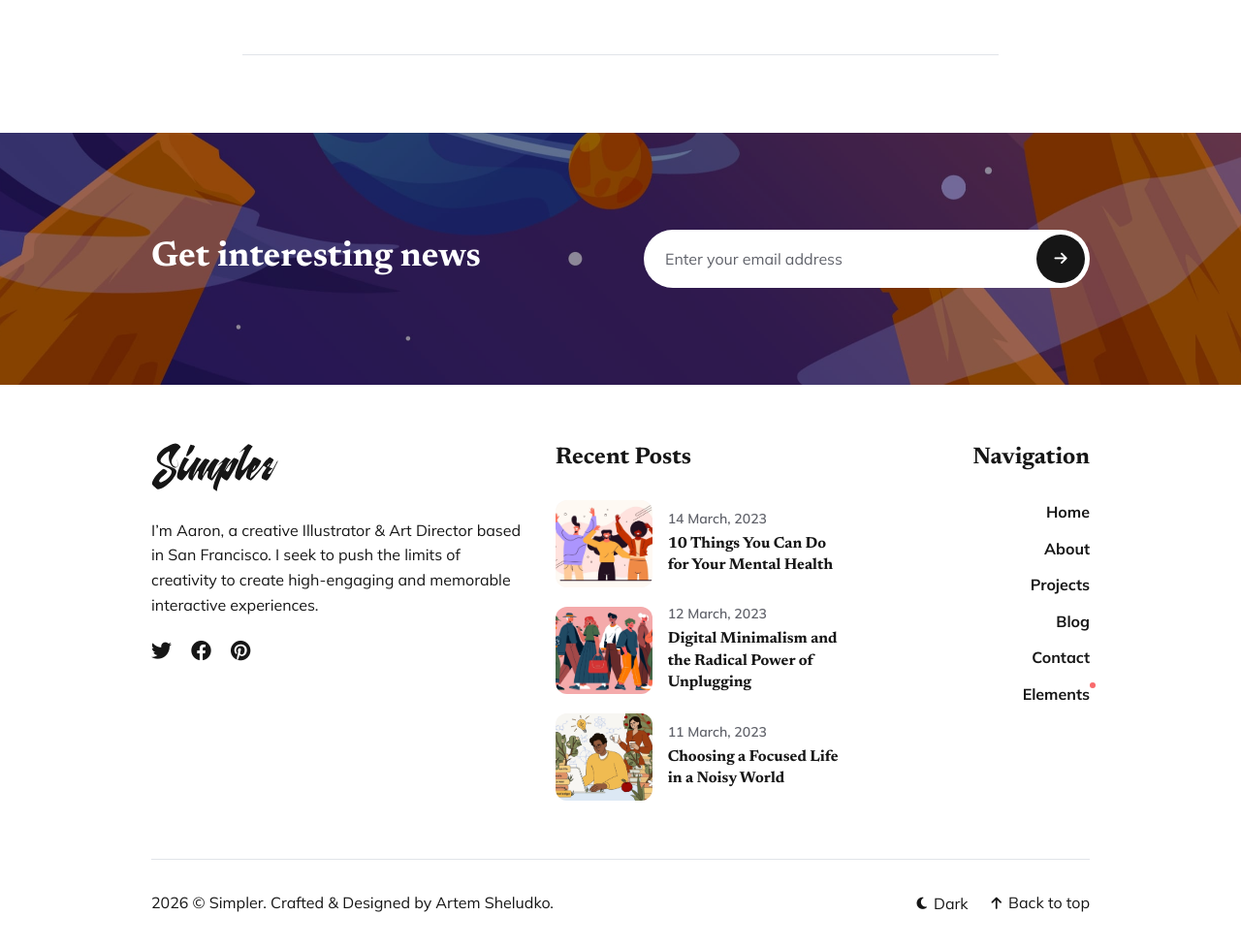
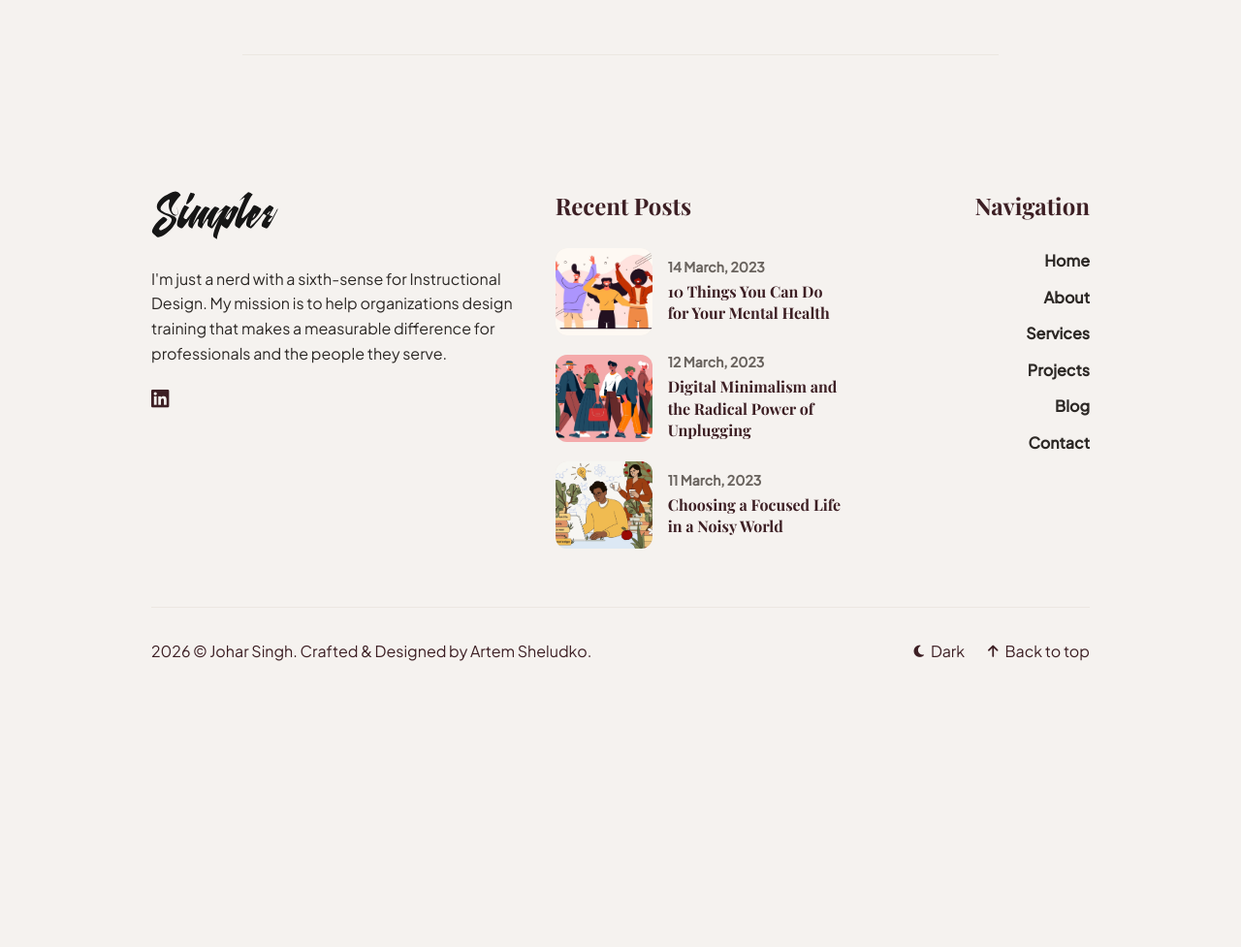
Before and after one commit to j0har/joharsingh.com, a Jekyll site: the page built from _pages/elements.md, in a window 1280 px wide and 1400 px high, scrolled down 7521 px, cut to the strip 423-1400 px from the top of the window. Shown: the whole strip at 97% size. Built offline with Jekyll 4.4.1, drawn with Linux system fonts in a browser that asks for light colours; some web fonts are replaced; after the commit the page ends 8661 px from its top, so only the background shows below that; some of the changed text lies outside the part shown.

Commit message:
Brand foundation: fonts, colors, site identity, nav, hero copy

```diff
--- a/_data/settings.yml
+++ b/_data/settings.yml
@@ -1,15 +1,15 @@
 #-------------------------------
 # Site Settings
-title: Simpler
-logo: "/images/logo.svg" # You can add own logo. For example "/images/logo.svg".
+title: Johar Singh
+logo: "/images/logo.svg"
 logo_dark: "/images/logo-dark.svg"
-description: Simpler – A modern portfolio theme for Jekyll.
-color_scheme: auto # You can choose three modes auto, light, and dark. By default, the auto mode is set, which means the users can choose the light or dark mode themself.
+description: I craft learning experiences that respect your intelligence, reward your time, and help you build meaningful skills.
+color_scheme: auto
 
 
 #-------------------------------
 # Author Settings
-author_name: Aaron Simons
+author_name: Johar Singh
 
 
 #-------------------------------
@@ -20,98 +20,65 @@ menu_settings:
       url: "/"
     - title: "About"
       url: "/about/"
+    - title: "Services"
+      url: "/services/"
+    - title: "Projects"
+      url: "/projects/"
     - title: "Blog"
       url: "/blog/"
-    - title: "Projects"
-      url: "/projects/"
-    - title: "Pages"
-      submenu:
-      - url: "/contact/"
-        title: "Contact"
-      - url: "/elements/"
-        title: "Elements"
+    - title: "Contact"
+      url: "/contact/"
 
 
 #-------------------------------
 # Social Settings
 social:
-- {icon: "fa-brands fa-twitter", link: "https://twitter.com"}
-- {icon: "fa-brands fa-facebook", link: "https://facebook.com"}
-- {icon: "fa-brands fa-pinterest", link: "https://pinterest.com"}
-
-# Example of adding a new link to the header and footer - {icon: "fa-brands fa-youtube", link: "https://youtube.com"}
-# Other icons can be found at https://fontawesome.com/icons
+- {icon: "fa-brands fa-linkedin", link: "https://www.linkedin.com/in/joharsingh/"}
 
 
 #-------------------------------
 # Hero Settings
 hero:
   enable: true
-  hero_title: Aaron Simons. Building Digital <span><i>Products & Brands</i></span> # Add the "span" tag to highlight text.
-  hero_description: I’m Aaron, a creative Illustrator & Art Director based in San Francisco. I seek to push the limits of creativity to create high-engaging and memorable interactive experiences.
-  hero_image: "/images/01.jpg"
-  hero_button_contact: Get In Touch
+  hero_title: Designing outcome-oriented learning solutions and simulations.
+  hero_description: I craft learning experiences that respect your intelligence, reward your time, and help you build meaningful skills.
+  hero_image: "/images/hero.jpg"
+  hero_button_contact: Get in Touch
   hero_button_about: About Me
 
 
 #-------------------------------
 # Projects Settings
-section_projects_title: 👨🏻‍💻 Selected Works
+section_projects_title: Selected Work
 
 
 #-------------------------------
 # Testimonials Section
-section_testimonial_title: 🙂 What Clients Say
-
-testimonial_items:
-  - name: "Carla Kenter"
-    image: "/images/client-1.jpg"
-    designation: "Professional Artist"
-    link: "https://twitter.com/"
-    content : "Quisque cursus, metus vitae pharetra auctor, sem massa mattis sem, at interdum magna augue eget diam. Vestibulum ante ipsum primis in faucibus orci luctus"
-
-  - name: "Kierra Botosh"
-    image: "/images/client-2.jpg"
-    designation: "Growth & Community"
-    link: "https://facebook.com/"
-    content : "Quisque cursus, metus vitae pharetra auctor, sem massa mattis sem, at interdum magna augue eget diam. Vestibulum ante ipsum primis in faucibus orci luctus"
-
-  - name: "Randy Herwitz"
-    image: "/images/client-3.jpg"
-    designation: "Executive Assistant"
-    link: "https://twitter.com/"
-    content : "Quisque cursus, metus vitae pharetra auctor, sem massa mattis sem, at interdum magna augue eget diam. Vestibulum ante ipsum primis in faucibus orci luctus"
-
-  - name: "Hanna Franci"
-    image: "/images/client-4.jpg"
-    designation: "Product Designer"
-    link: "https://twitter.com/"
-    content : "Quisque cursus, metus vitae pharetra auctor, sem massa mattis sem, at interdum magna augue eget diam. Vestibulum ante ipsum primis in faucibus orci luctus"
+# Disabled at launch — no testimonials yet
+section_testimonials:
+  enable: false
 
 
 #-------------------------------
 # Blog Section
-section_blog_title: 📚 Read Latest Posts
-#-------------------------------
+section_blog_title: Read Latest Posts
 
 
+#-------------------------------
 # Tags Section
-section_tags_title: ✌️ Explore Topics
+section_tags_title: Explore Topics
 
 
 #-------------------------------
 # Newsletter Settings
+# Wire to Kit (ConvertKit) at launch
 mailchimp_settings:
-  enable: true
-  mailchimp_title: Get interesting news
-  mailchimp_identifier: frnla.us6.list-manage.com/subscribe/post?u=6314d69a3f315af7ce3fb00a0&amp;id=3038727cc3 # Add your MailChimp form identifier. For example - frnla.us6.list-manage.com/subscribe/post?u=6314d69a3f315af7ce3fb00a0&amp;id=3038727cc3
-  mailchimp_input_text: Enter your email address
-  mailchimp_background_image: /images/subscribe-bg.jpg
+  enable: false
 
 
 #-------------------------------
 # Footer Settings
-footer_description: I’m Aaron, a creative Illustrator & Art Director based in San Francisco. I seek to push the limits of creativity to create high-engaging and memorable interactive experiences.
+footer_description: I'm just a nerd with a sixth-sense for Instructional Design. My mission is to help organizations design training that makes a measurable difference for professionals and the people they serve.
 
 
 #-------------------------------
@@ -122,31 +89,31 @@ footer_menu_settings:
       url: "/"
     - title: "About"
       url: "/about/"
+    - title: "Services"
+      url: "/services/"
     - title: "Projects"
       url: "/projects/"
-    - url: "/blog/"
-      title: "Blog"
-    - url: "/contact/"
-      title: "Contact"
-    - url: "/elements/"
-      title: "Elements"
+    - title: "Blog"
+      url: "/blog/"
+    - title: "Contact"
+      url: "/contact/"
 
 
 #-------------------------------
 # Contact Settings
+# Wire to Formspree at launch
 contact:
-  email: your@email.com # Add your form_id
-  description: Simpler comes with a built-in contact form, that you can use with Formspree service to handle up to 50 submissions per month for free. You could also easily switch to another contact form service if you want. # Add a description of your form
-
-# NOTE
-# Simpler theme comes with a contact form built-in. You can use this form with Formspree (https://formspree.io/) service and get up to 50 submissions for free. Also, you can easily switch to another service if you want.
+  email: ""
+  description: If you want to team up on your next project, shoot me a message to get started. Tell me a bit about your goals, timeline, and any specific challenges you want to address.
 
 
 #-------------------------------
 # Comment Section (Disqus)
-disqus_identifier: anvodstudio-demo # Add your shortname for Disqus Comment. For example anvodstudio-demo
+# Not in use
+disqus_identifier:
 
 
 #-------------------------------
 # Google Analytics
-google_analytics: # Add your GA Tracking Id
+# Add GA4 tracking ID at launch
+google_analytics:
--- a/_includes/head.html
+++ b/_includes/head.html
@@ -13,19 +13,20 @@
   <meta name="twitter:card" content="summary_large_image">
   <meta name="twitter:title" content="{% if page.url == "/" %}{{ site.data.settings.title }}{% else %}{{ page.title }} – {{ site.data.settings.title }}{% endif %}">
   <meta name="twitter:description" content="{% if page.url == "/" %}{{ site.data.settings.description | strip_html | xml_escape }}{% elsif page.description %}{{ page.description | strip_html | xml_escape }}{% else %}{{ page.excerpt | strip_html | xml_escape }}{% endif %}">
-  <meta name="twitter:image:src" content="{{ page.image | absolute_url }}">
+  <meta name="twitter:image:src" content="{% if page.image %}{{ page.image | absolute_url }}{% else %}{{ '/images/og-default.jpg' | absolute_url }}{% endif %}">
 
   <!-- Facebook OpenGraph -->
   <meta property="og:title" content="{% if page.url == "/" %}{{ site.data.settings.title }}{% else %}{{ page.title }} – {{ site.data.settings.title }}{% endif %}">
   <meta property="og:description" content="{% if page.url == "/" %}{{ site.data.settings.description | strip_html | xml_escape }}{% elsif page.description %}{{ page.description | strip_html | xml_escape }}{% else %}{{ page.excerpt | strip_html | xml_escape }}{% endif %}">
-  <meta property="og:image" content="{{ page.image | absolute_url }}">
+  <meta property="og:image" content="{% if page.image %}{{ page.image | absolute_url }}{% else %}{{ '/images/og-default.jpg' | absolute_url }}{% endif %}">
 
   <!-- Fonts -->
-  <link rel="preconnect" href="https://fonts.gstatic.com">
+  <link rel="preconnect" href="https://fonts.googleapis.com">
+  <link rel="preconnect" href="https://fonts.gstatic.com" crossorigin>
 
-  <link rel="preload" href="https://fonts.googleapis.com/css2?family=Mulish:wght@400;600;700&family=Newsreader:ital,opsz,wght@0,6..72,400;0,6..72,600;0,6..72,700;1,6..72,400;1,6..72,500&display=swap" as="style">
+  <link rel="preload" href="https://fonts.googleapis.com/css2?family=Playfair+Display:ital,wght@0,400;0,700;1,400&family=Plus+Jakarta+Sans:wght@400;500&display=swap" as="style">
 
-  <link href="https://fonts.googleapis.com/css2?family=Mulish:wght@400;600;700&family=Newsreader:ital,opsz,wght@0,6..72,400;0,6..72,600;0,6..72,700;1,6..72,400;1,6..72,500&display=swap" rel="stylesheet">
+  <link href="https://fonts.googleapis.com/css2?family=Playfair+Display:ital,wght@0,400;0,700;1,400&family=Plus+Jakarta+Sans:wght@400;500&display=swap" rel="stylesheet">
 
   <script>
     {% if site.data.settings.color_scheme == "auto" %}
--- a/_sass/0-settings/_color-scheme.scss
+++ b/_sass/0-settings/_color-scheme.scss
@@ -1,81 +1,100 @@
-/* Color Scheme */
+/* Color Scheme — Johar Singh brand palette */
 
 :root {
-  --primary-color: #f96a6c;
-  --secondary-color: #fa5657;
-  --accent-color: #fbd599;
-  --white: #fff;
-  --light-gray: #e1e4e9;
-  --light-blue: #fbf6f6;
-  --blue-gray: #716f8a;
-  --gray: #60626a;
-  --dark: #161616;
-  --dark-blue: #1e2740;
-  --rgb-image-color: 255, 255, 255;
+  /* Brand tokens */
+  --color-primary:       #3D1F24; /* Deep Burgundy */
+  --color-body:          #2C2825; /* Warm Charcoal */
+  --color-accent:        #B8722A; /* Copper-Gold */
+  --color-bg:            #F5F2EF; /* Warm Off-White */
+  --color-bg-secondary:  #ECE7E1; /* Warm Sand */
+  --color-label:         #69635E; /* Label Gray — AA-compliant small text on light surfaces */
+  --color-muted:         #9A9490; /* Warm Muted Gray — dark backgrounds and decorative only */
+
+  /* Semantic aliases — mapped to brand tokens */
+  --primary-color:             var(--color-accent);        /* copper-gold as interactive primary */
+  --secondary-color:           var(--color-primary);       /* burgundy as secondary */
+  --accent-color:              var(--color-accent);
+  --white:                     #F5F2EF;                    /* warm off-white, never pure white */
+  --light-gray:                var(--color-bg-secondary);
+  --light-blue:                var(--color-bg-secondary);  /* theme alias, mapped to warm sand */
+  --blue-gray:                 var(--color-label);
+  --gray:                      var(--color-label);
+  --dark:                      var(--color-body);
+  --dark-blue:                 var(--color-primary);
+  --rgb-image-color:           245, 242, 239;              /* warm off-white as RGB for gradients */
 
   --image-gradient: linear-gradient(180deg, rgba(var(--rgb-image-color), 0.8), rgba(var(--rgb-image-color), 1));
 
-  --text-gradient: linear-gradient(90deg, rgba(182, 107, 229, 1) -50%, rgba(248, 93, 112, 1) 51%, rgba(252, 140, 92, 1) 103%); // To change the color of the gradient, add an RGB color code. For example - "182, 107, 229", "248, 93, 112" and "252, 140, 92" (You can generate any color here - https://htmlcolorcodes.com).
+  /* No text gradient — not used in this brand */
+  --text-gradient: none;
 
-  --background-color: var(--white);
-  --background-alt-color: var(--light-blue);
+  --background-color:          var(--color-bg);
+  --background-alt-color:      var(--color-bg-secondary);
 
-  --text-color: var(--dark);
-  --text-alt-color: var(--gray);
+  --text-color:                var(--color-body);
+  --text-alt-color:            var(--color-label);
 
-  --heading-font-color: var(--dark);
+  --heading-font-color:        var(--color-primary);
 
-  --link-color: var(--dark);
-  --link-color-hover: var(--dark);
+  --link-color:                var(--color-body);
+  --link-color-hover:          var(--color-accent);
 
-  --button-color: var(--white);
-  --button-color-hover: var(--white);
-  --button-background-color: var(--dark);
-  --button-background-hover: var(--primary-color);
+  --button-color:              var(--color-bg);
+  --button-color-hover:        var(--color-bg);
+  --button-background-color:   var(--color-body);
+  --button-background-hover:   var(--color-accent);
 
-  --border-color: var(--light-gray);
-  --border-color-alt: var(--light-blue);
+  --border-color:              var(--color-bg-secondary);
+  --border-color-alt:          var(--color-bg-secondary);
 
-  --th-color: #ededf1;
-  --tr-color: #ededf1;
+  --th-color:                  var(--color-bg-secondary);
+  --tr-color:                  var(--color-bg-secondary);
 
-  --syntax-highlighting-background: #f0f0f0;
+  --syntax-highlighting-background: var(--color-bg-secondary);
 }
 
 :root[dark] {
-  --primary-color: #955cc6;
-  --secondary-color: #e4614f;
-  --accent-color: #fbd599;
-  --white: #fff;
-  --light-gray: #f0f0f0;
-  --gray: #9e9e9e;
-  --dark: #111016;
-  --rgb-image-color: 17, 16, 22;
+  /* Dark mode — charcoal base, warm adjustments */
+  --color-bg:            #2C2825; /* Warm Charcoal as dark background */
+  --color-bg-secondary:  #3A3430; /* Slightly lighter charcoal for cards */
+  --color-body:          #ECE7E1; /* Warm Sand as dark mode body text */
+  --color-label:         #9A9490; /* Muted gray for secondary text */
+  --color-accent:        #B8722A; /* Copper-Gold unchanged */
+  --color-primary:       #F5F2EF; /* Off-white for headings on dark */
+
+  --primary-color:             var(--color-accent);
+  --secondary-color:           #C8A882;
+  --accent-color:              var(--color-accent);
+  --white:                     #ECE7E1;
+  --light-gray:                #9A9490;
+  --gray:                      #9A9490;
+  --dark:                      #2C2825;
+  --rgb-image-color:           44, 40, 37;                 /* charcoal as RGB */
 
   --image-gradient: linear-gradient(180deg, rgba(var(--rgb-image-color), 0.8), rgba(var(--rgb-image-color), 1));
 
-  --gradient-color: linear-gradient(90deg, rgba(182, 107, 229, 1) 42%, rgba(248, 93, 112, 1) 73%, rgba(252, 140, 92, 1) 103%);
+  --text-gradient: none;
 
-  --background-color: var(--dark);
-  --background-alt-color: #1a1a1f;
+  --background-color:          #2C2825;
+  --background-alt-color:      #3A3430;
 
-  --text-color: var(--gray);
-  --text-alt-color: var(--gray);
+  --text-color:                #ECE7E1;
+  --text-alt-color:            #9A9490;
 
-  --heading-font-color: var(--light-gray);
+  --heading-font-color:        #F5F2EF;
 
-  --link-color: var(--light-gray);
-  --link-color-hover: var(--light-gray);
+  --link-color:                #ECE7E1;
+  --link-color-hover:          var(--color-accent);
 
-  --button-color: var(--dark);
-  --button-background-color: var(--light-gray);
-  --button-background-hover: var(--primary-color);
+  --button-color:              #2C2825;
+  --button-background-color:   #ECE7E1;
+  --button-background-hover:   var(--color-accent);
 
-  --border-color: #252629;
-  --border-color-alt: #080b12;
+  --border-color:              #3A3430;
+  --border-color-alt:          #3A3430;
 
-  --th-color: #18181d;;
-  --tr-color: #080b12;
+  --th-color:                  #3A3430;
+  --tr-color:                  #3A3430;
 
-  --syntax-highlighting-background: #080b12;
+  --syntax-highlighting-background: #3A3430;
 }
--- a/_sass/0-settings/_variables.scss
+++ b/_sass/0-settings/_variables.scss
@@ -19,12 +19,12 @@ $base-font-size: 19px;
 $base-font-style: normal;
 $base-font-variant: normal;
 $base-font-weight: normal;
-$base-font-family: 'Mulish', Helvetica Neue, Helvetica, Arial, sans-serif;
+$base-font-family: 'Plus Jakarta Sans', Helvetica Neue, Helvetica, Arial, sans-serif;
 $base-line-height: 1.6;
 
 // Headings
 $heading-font-weight: 700;
-$heading-font-family: 'Newsreader', 'Times New Roman', Georgia, serif;
+$heading-font-family: 'Playfair Display', 'Times New Roman', Georgia, serif;
 
 $font-size-h1: 36px;
 $font-size-h2: 28px;
```
